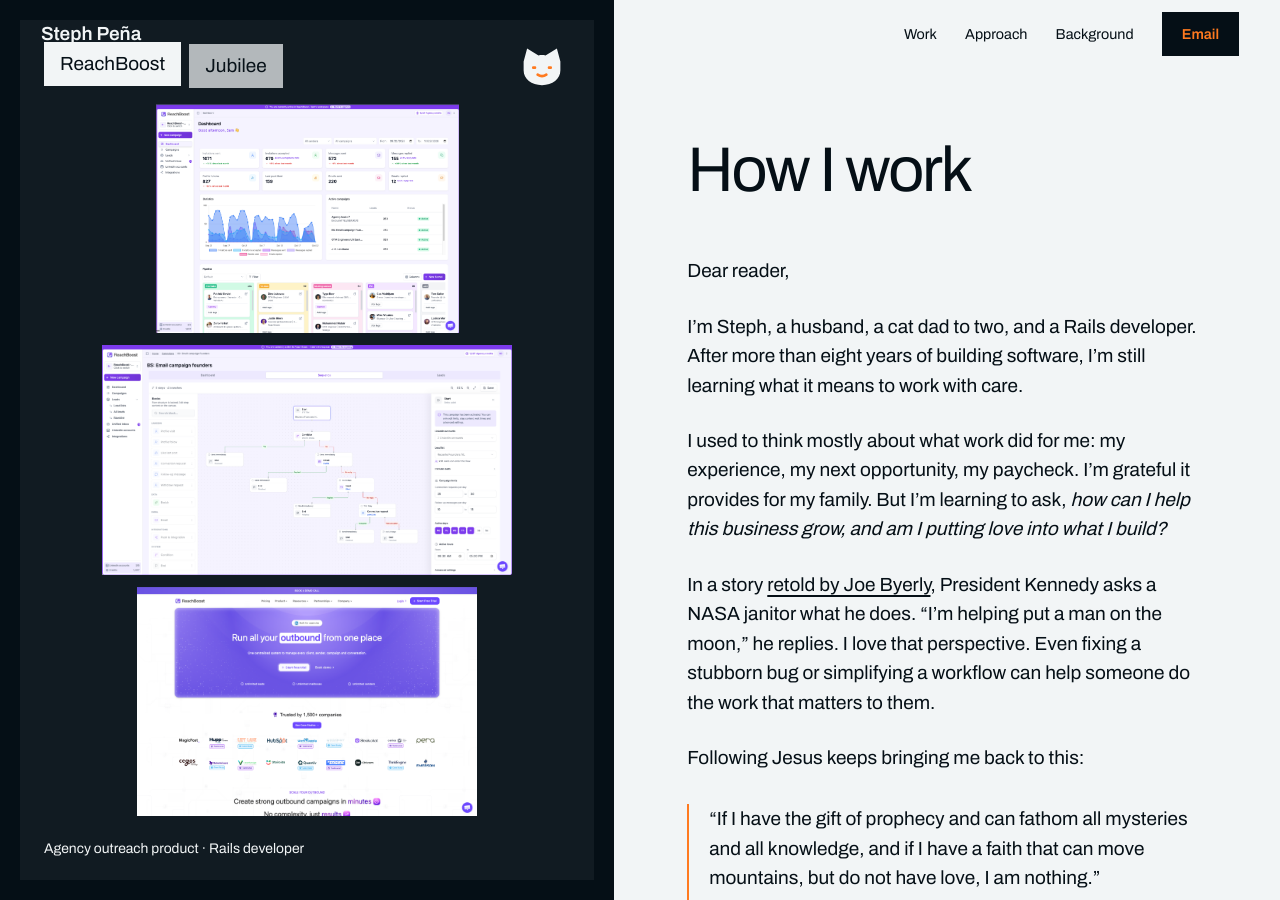
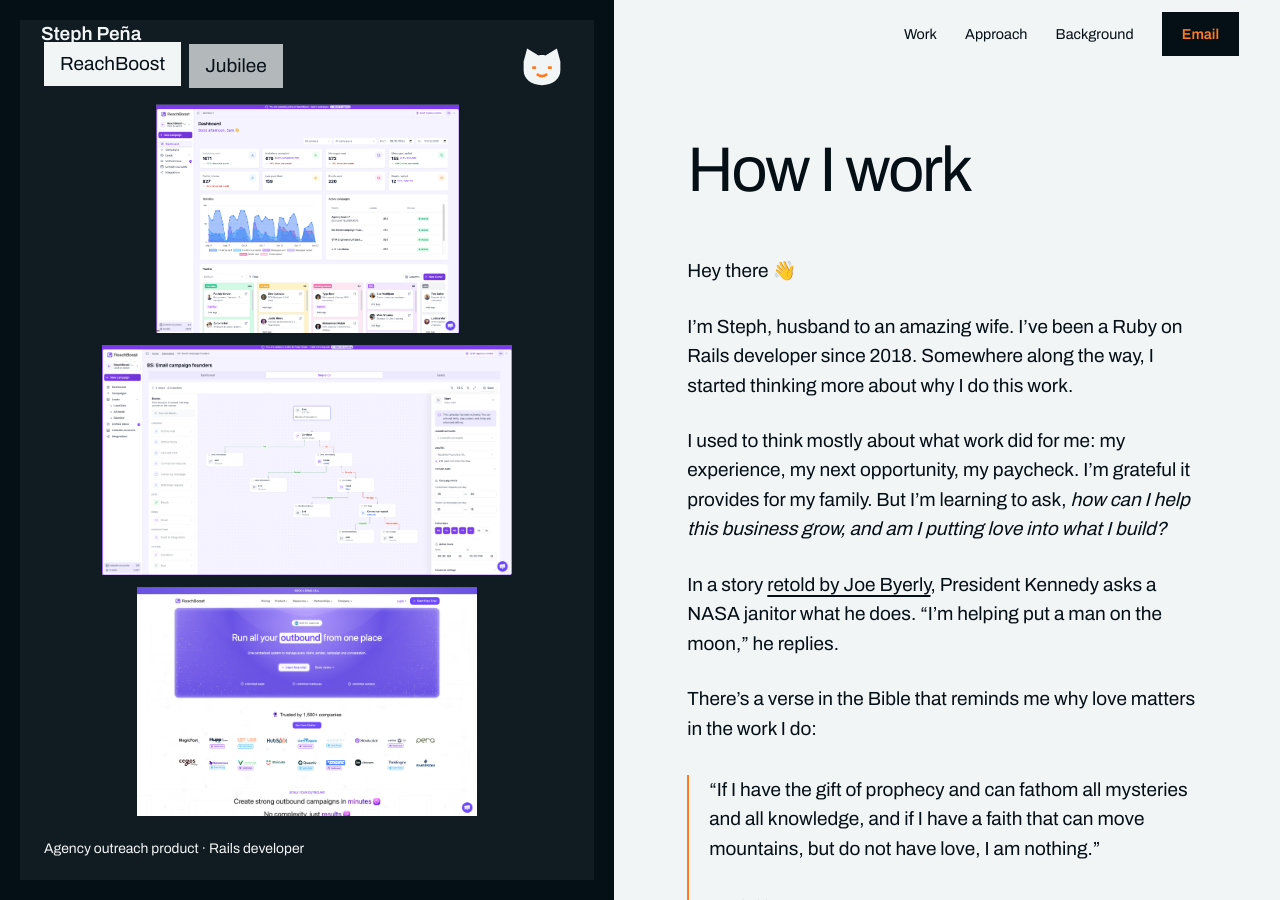
Before and after one commit to jspenya/porfolyou, a Jekyll site: the page built from index.html, in a window 1280 px wide and 900 px high, scrolled down 3411 px. Built offline with Jekyll 4.4.1, drawn with Linux system fonts in a browser that asks for light colours.

Commit message:
update about me

```diff
--- a/index.html
+++ b/index.html
@@ -86,11 +86,11 @@
     <section class="letter section-block" id="approach" aria-labelledby="approach-title">
       <h2 id="approach-title">How I work</h2>
         <div class="letter__body">
-          <p class="letter__greeting">Dear reader,</p>
-          <p>I’m Steph, a husband, a cat dad to two, and a Rails developer. After more than eight years of building software, I’m still learning what it means to work with care.</p>
+          <p class="letter__greeting">Hey there 👋</p>
+          <p>I’m Steph, husband to an amazing wife. I’ve been a Ruby on Rails developer since 2018. Somewhere along the way, I started thinking more about why I do this work.</p>
           <p>I used to think mostly about what work did for me: my experience, my next opportunity, my paycheck. I’m grateful it provides for my family. But I’m learning to ask, <em>how can I help this business grow, and am I putting love into what I build?</em></p>
-          <p>In a story <a href="https://fromthegreennotebook.com/2017/11/04/the-janitor-who-help-put-a-man-on-the-moon/">retold by Joe Byerly</a>, President Kennedy asks a NASA janitor what he does. “I’m helping put a man on the moon,” he replies. I love that perspective. Even fixing a stubborn bug or simplifying a workflow can help someone do the work that matters to them.</p>
-          <p>Following Jesus keeps bringing me back to this:</p>
+          <p>In a story <a href="https://fromthegreennotebook.com/2017/11/04/the-janitor-who-help-put-a-man-on-the-moon/">retold by Joe Byerly</a>, President Kennedy asks a NASA janitor what he does. “I’m helping put a man on the moon,” he replies.</p>
+          <p>There’s a verse in the Bible that reminds me why love matters in the work I do:</p>
           <blockquote class="letter__verse">
             <p>“If I have the gift of prophecy and can fathom all mysteries and all knowledge, and if I have a faith that can move mountains, but do not have love, I am nothing.”</p>
             <cite><a href="https://www.biblegateway.com/passage/?search=1%20Corinthians%2013%3A2&amp;version=NIV">1 Corinthians 13:2 NIV</a></cite>
```
Also changed, not shown: 1 other file.
